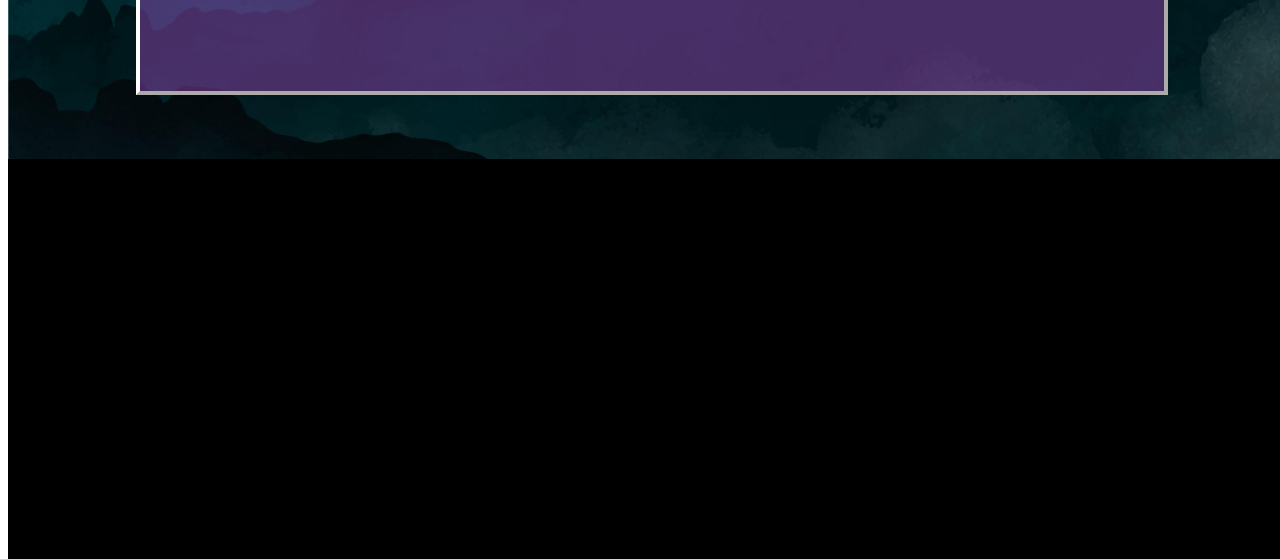
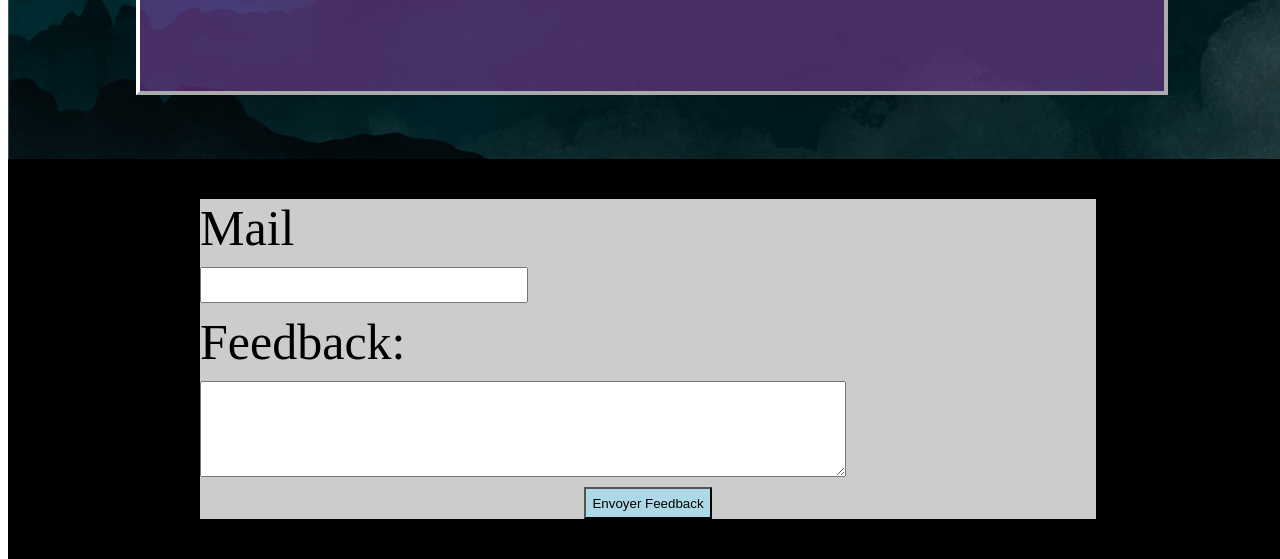
Before and after one commit to oliver2Carglass/vue.js-strore, a website: page index.html in a window 1280 px wide. Shown: the part 641-1200 px from the top of the page. Drawn offline with nearby package versions, Linux system fonts and the light colour scheme.

Commit message:
last sumbit
form added

```diff
--- a/css/style.css
+++ b/css/style.css
@@ -174,3 +174,39 @@ footer{
     font-family: HP;
     margin-top: 0;
 }
+
+
+form{
+    gap:10px;
+    display: flex;
+    flex-direction: column;
+    width: 70vw;
+    margin-left: 15vw;
+    height: 40vh;
+    margin-top: 5vh;
+    background-color: rgb(204, 204, 204);
+
+}
+
+form label{
+    font-size: 50px;
+}
+
+textarea{
+    width: 50vw;
+    height: 15vh;
+    font-size: 2vh;
+}
+
+input{
+    font-size: 3vh;
+    width: 25vw;
+    height: 5vh;
+}
+
+form button{
+    width: 10vw;
+    height: 5vh;
+    background-color: lightblue;
+    margin-left: 30vw;
+}
--- a/index.html
+++ b/index.html
@@ -40,11 +40,20 @@
             <h3>{{ HPCollection.length > 0 ? `$${HPCollection[currentBookIndex].movie.price.toFixed(2)}` : '' }}</h3>
 
         </div>
+        <footer>
+            <form id="feedBack">
+                <label for="mail">Mail</label>
+                <input type="email" v-model="email">
 
+                <label for="feedback">Feedback:</label>
+                <textarea id="feedback" v-model="feedback"></textarea>
+
+                <!-- Ajoute un bouton pour envoyer le formulaire -->
+                <button type="button" @click="submitFeedback">Envoyer Feedback</button>
+            </form>
+        </footer>
     </div>
     <script src="js/script.js"></script>
-    <footer>
 
-    </footer>
 </body>
 </html>
--- a/js/script.js
+++ b/js/script.js
@@ -6,7 +6,9 @@ const app = Vue.createApp({
             stockData: [], // Ajoutez une propriété pour stocker les données du stock.json
             currentBookIndex: 0, // Ajoutez une propriété pour suivre l'index actuel du livre
             total: 0,
-            stock: false
+            stock: false,
+            email: '', // Ajoutez une propriété pour stocker l'e-mail
+            feedback: ''
         };
     },
     mounted() {
@@ -64,7 +66,18 @@ const app = Vue.createApp({
             if (this.currentSection === 'movie') {
                 this.stock = stockElement ? stockElement.movie : false;
             }
+        },
+
+        submitFeedback() {
+            // Ici, tu peux envoyer l'e-mail et le feedback à un serveur, enregistrer dans une base de données, etc.
+            console.log('E-mail:', this.email);
+            console.log('Feedback:', this.feedback);
+
+            // Réinitialise les champs après l'envoi
+            this.email = '';
+            this.feedback = '';
         }
+
 
     }
 });
```
